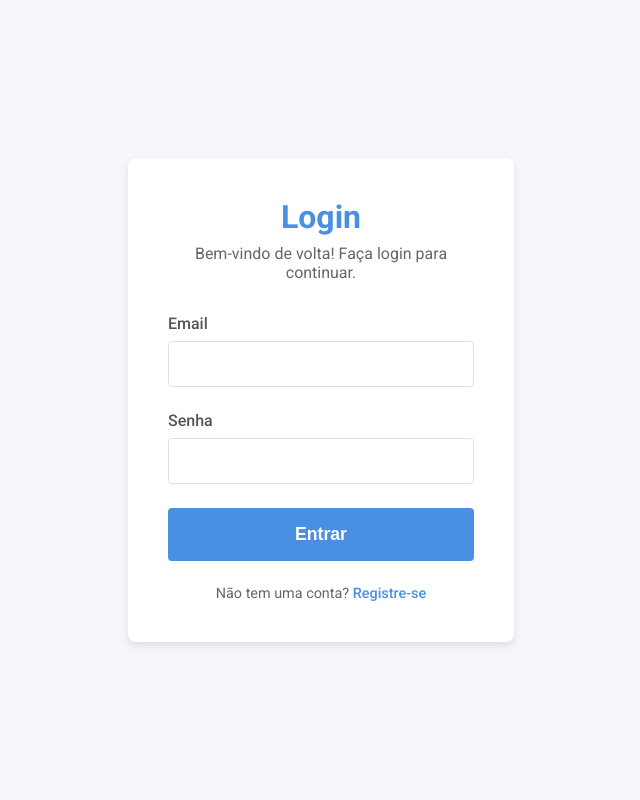
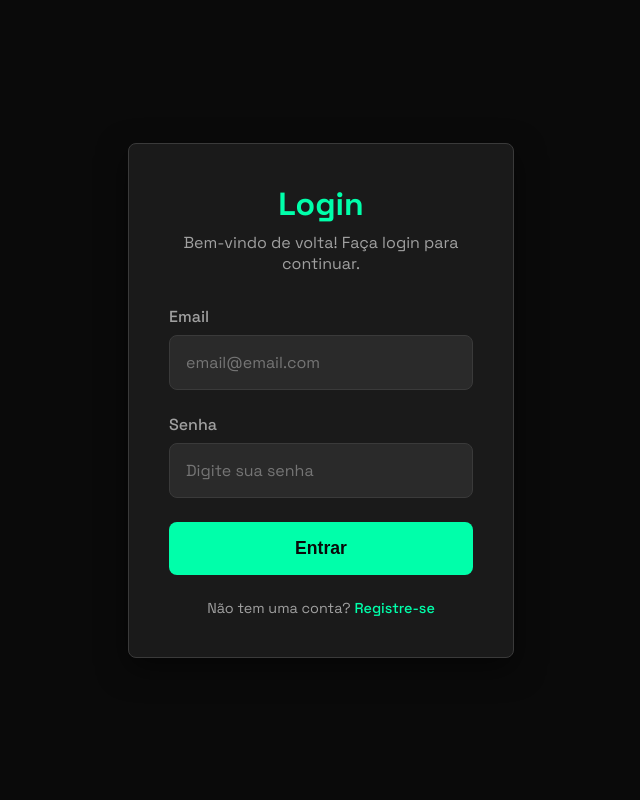
Before and after one commit to AlbertoGiannini/FinanceOrganizer, a FastAPI app: page /login in a window 1280 px wide. Shown: the whole page, without its empty margins (319-959 px from the left). Run offline with FastAPI, Linux system fonts and the light colour scheme.

Commit message:
New Singup and Signin style

```diff
--- a/app/static/css/auth.css
+++ b/app/static/css/auth.css
@@ -1,13 +1,15 @@
 /* CSS for login and register pages */
-@import url('https://fonts.googleapis.com/css2?family=Roboto:wght@400;500;700&display=swap');
+@import url('https://fonts.googleapis.com/css2?family=Space+Grotesk:wght@400;500;600;700&display=swap');
 
 :root {
-    --primary-color: #4a90e2;
-    --secondary-color: #f5f7fa;
-    --text-color: #333;
-    --border-color: #e0e0e0;
-    --white-color: #fff;
-    --shadow: 0 4px 8px rgba(0, 0, 0, 0.1);
+    --bg-primary: #0a0a0a;
+    --bg-secondary: #1a1a1a;
+    --bg-tertiary: #2a2a2a;
+    --text-primary: #ffffff;
+    --text-secondary: #a0a0a0;
+    --accent-green: #00ffaa;
+    --border-color: #3a3a3a;
+    --shadow: 0 10px 30px rgba(0, 0, 0, 0.5);
 }
 
 * {
@@ -17,9 +19,9 @@
 }
 
 body {
-    font-family: 'Roboto', sans-serif;
-    background-color: var(--secondary-color);
-    color: var(--text-color);
+    font-family: 'Space Grotesk', sans-serif;
+    background-color: var(--bg-primary);
+    color: var(--text-primary);
     display: flex;
     justify-content: center;
     align-items: center;
@@ -33,15 +35,16 @@ body {
 }
 
 .auth-box {
-    background-color: var(--white-color);
+    background-color: var(--bg-secondary);
     padding: 2.5rem;
     border-radius: 8px;
     box-shadow: var(--shadow);
     text-align: center;
+    border: 1px solid var(--border-color);
 }
 
 .auth-box h1 {
-    color: var(--primary-color);
+    color: var(--accent-green);
     margin-bottom: 0.5rem;
     font-size: 2rem;
     font-weight: 700;
@@ -49,7 +52,7 @@ body {
 
 .auth-box p {
     margin-bottom: 2rem;
-    color: #666;
+    color: var(--text-secondary);
 }
 
 .form-group {
@@ -61,40 +64,42 @@ body {
     display: block;
     margin-bottom: 0.5rem;
     font-weight: 500;
-    color: #555;
+    color: var(--text-secondary);
 }
 
 .form-group input {
     width: 100%;
-    padding: 0.8rem 1rem;
+    padding: 1rem;
+    background-color: var(--bg-tertiary);
     border: 1px solid var(--border-color);
-    border-radius: 4px;
+    color: var(--text-primary);
+    border-radius: 8px;
+    font-family: 'Space Grotesk', sans-serif;
     font-size: 1rem;
-    transition: border-color 0.3s ease, box-shadow 0.3s ease;
+    transition: border-color 0.3s ease;
 }
 
 .form-group input:focus {
     outline: none;
-    border-color: var(--primary-color);
-    box-shadow: 0 0 0 3px rgba(74, 144, 226, 0.2);
+    border-color: var(--accent-green);
 }
 
 button {
     width: 100%;
-    background-color: var(--primary-color);
-    color: var(--white-color);
+    background-color: var(--accent-green);
+    color: var(--bg-primary);
     border: none;
     padding: 1rem;
     font-size: 1.1rem;
     font-weight: 700;
-    border-radius: 4px;
+    border-radius: 8px;
     cursor: pointer;
     transition: background-color 0.3s ease;
     margin-bottom: 1.5rem;
 }
 
 button:hover {
-    background-color: #3a7ac8;
+    background-color: #00dd99;
 }
 
 .switch-auth p {
@@ -103,7 +108,7 @@ button:hover {
 }
 
 .switch-auth a {
-    color: var(--primary-color);
+    color: var(--accent-green);
     text-decoration: none;
     font-weight: 500;
 }
--- a/app/static/js/login.js
+++ b/app/static/js/login.js
@@ -1,5 +1,5 @@
-// API_URL = "https://myfinancesaver.vercel.app/auth"
-const API_URL = "http://127.0.0.1:8000/auth";
+API_URL = "https://myfinancesaver.vercel.app/auth"
+//API_URL = "http://127.0.0.1:8000/auth";
 const form = document.querySelector('form');
 document.getElementById('login-form').addEventListener('submit', async function(event) {
     event.preventDefault();
--- a/app/static/js/register.js
+++ b/app/static/js/register.js
@@ -1,5 +1,5 @@
-// API_URL = "https://myfinancesaver.vercel.app/auth"
-const API_URL = "http://127.0.0.1:8000/auth";
+API_URL = "https://myfinancesaver.vercel.app/auth"
+//API_URL = "http://127.0.0.1:8000/auth";
 
 const form = document.querySelector('form');
 document.getElementById('register-form').addEventListener('submit', async function(event) {
--- a/app/static/js/script.js
+++ b/app/static/js/script.js
@@ -1,6 +1,6 @@
 
-// const API_URL = "https://myfinancesaver.vercel.app/items";
-const API_URL = "http://127.0.0.1:8000/items";
+API_URL = "https://myfinancesaver.vercel.app/items";
+//API_URL = "http://127.0.0.1:8000/items";
 
 async function loadData() {
     try {
--- a/app/static/login.html
+++ b/app/static/login.html
@@ -14,11 +14,11 @@
             <form id="login-form">
                 <div class="form-group">
                     <label for="email">Email</label>
-                    <input type="text" id="email" name="email" required>
+                    <input type="text" id="email" name="email" placeholder="email@email.com" required>
                 </div>
                 <div class="form-group">
                     <label for="password">Senha</label>
-                    <input type="password" id="password" name="password" required>
+                    <input type="password" id="password" name="password" placeholder="Digite sua senha" required>
                 </div>
                 <button type="submit">Entrar</button>
             </form>
```
